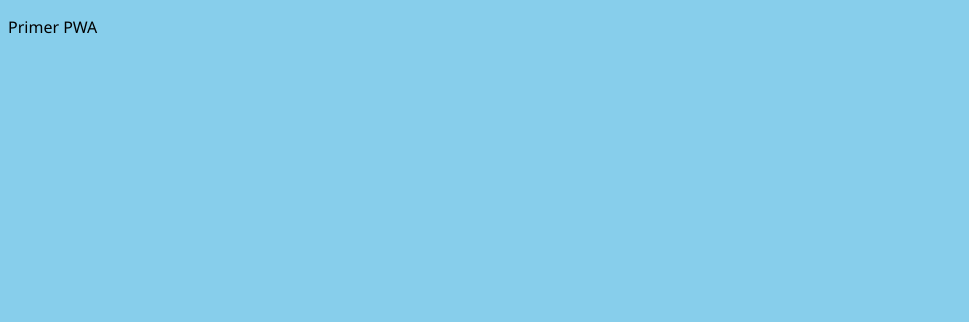
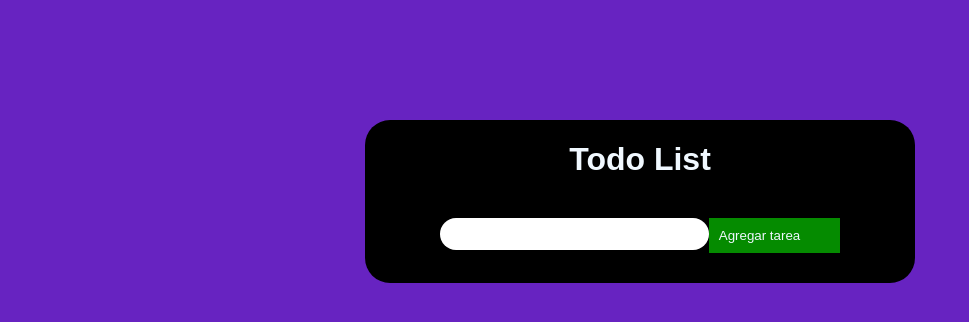
Before and after one commit to YahirMaster777/Mi-Web, a plain HTML site: page index.html in a window 1280 px wide. Shown: the whole page, without its empty margins (0-969 px from the left). Drawn offline with Linux system fonts and the light colour scheme.

Commit message:
practica estilos

```diff
--- a/index.html
+++ b/index.html
@@ -4,13 +4,18 @@
     <meta charset="UTF-8">
     <meta name="viewport" content="width=device-width, initial-scale=1.0">
     <meta name="theme-color" content="#003271">
-    <title>PWA</title>
+    <title>PWA-Mi lista de pendientes</title>
     <link rel="stylesheet" href="src/master.css">
     <link rel="manifest" href="manifest.json">
     <link rel="apple-touch-icon" href="images/logo192.png">
 </head>
 <body>
-    <p>Primer PWA</p>
+    <div id="wrapper">
+        <h1>Todo List</h1> <br>
+        <input id="task"><button id="add">Agregar tarea</button>
+        <div id="todos"></div>
+    </div>
+    <script src="myscrypt.js"></script>
     <script src="index.js"></script>
 </body>
 </html>
--- a/src/master.css
+++ b/src/master.css
@@ -1,4 +1,59 @@
+
 body{
-    background: skyblue;
-    font-family: 'Segoe UI', Tahoma, Geneva, Verdana, sans-serif;
+    background-color: #5d14bdee;
+    text-align: center;
+    color: aliceblue;
+    font-family: Melvetica,Arial;
 }
+
+#add {
+    background-color: rgb(5, 139, 0);
+    border: 0;
+    color: aliceblue;
+    padding: 10px 10px;
+    padding-right: 40px;
+    cursor: pointer;
+    /* margin-top: 35px; */
+}
+
+.remove {
+    margin-top: 13px;
+    background-color: antiquewhite;
+    float:right;
+    clear: both;
+    padding-right:20px;
+    border-radius: 5px;
+    width: 60px;
+    height: 20px;
+    border-style: none;
+}
+
+#wrapper {
+    width: 550px;
+    margin: auto;
+    text-align: center;
+    align-items: center;
+    align-content: center;
+    height: auto;
+    background-color: black;
+    margin-top: 120px;
+    margin-left: 295;
+    padding-bottom: 30px;
+    padding-left: 50;
+    padding-top:30;
+    padding-right: 65;
+    border-radius: 25px;
+}
+
+ul{
+    list-style: none;
+    text-align: left;
+    line-height: 35px;
+}
+
+#task{
+    border: none;
+    height: 30px;
+    border-radius: 25px;
+    font-size: 20px;
+}
```
Also changed, not shown: storage.js (added, +20 -0 lines).
